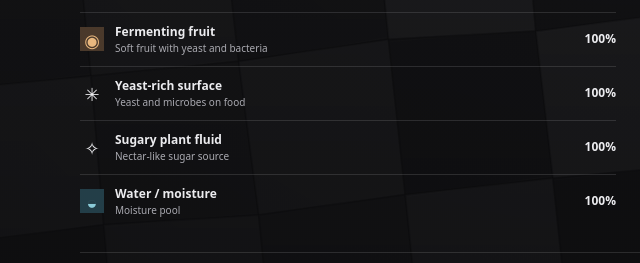
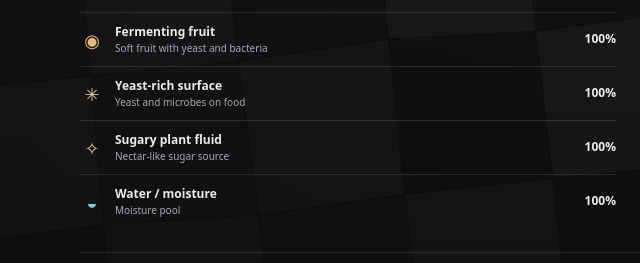
Before and after one commit to atdenaiforeve/Fruit-fly, a plain HTML site: page index.html in a window 1280 px wide. Shown: the part 1242-1505 px from the top of the page, 0-640 px from the left. Drawn offline with Linux system fonts and the light colour scheme.

Commit message:
Style the different habitat food source markers

```diff
--- a/styles.css
+++ b/styles.css
@@ -43,7 +43,7 @@ h1{font-size:clamp(25px,4vw,34px);letter-spacing:-1.1px;margin:0 0 4px}h2{font-s
 .mini-stats{border-top:1px solid var(--line);padding-top:10px;display:grid;grid-template-columns:1fr 1fr 1fr;gap:8px}.mini-stats strong{font-size:16px}
 .resource-row{display:flex;align-items:center;gap:11px;padding:10px 0;border-top:1px solid var(--line)}
 .resource-icon{width:24px;height:24px;display:grid;place-items:center;font-size:18px}
-.food-icon{background:#4a392b;color:#e8b77e}.water-icon{background:#233e48;color:#8bcbd8}
+.food-icon{color:#e8b77e}.yeast-icon{color:#d9c9a1}.nectar-icon{color:#e2cf8b}.water-icon{color:#8bcbd8}
 .resource-info{display:grid;flex:1}.resource-info strong{font-size:12px}.resource-info span{font-size:10px;color:var(--muted)}
 .resource-amount{font-size:12px;font-variant-numeric:tabular-nums}
 .event-list{display:grid;gap:9px}.event-list p{display:flex;gap:12px;margin:0;font-size:11px;color:#d0d0d4}
```
